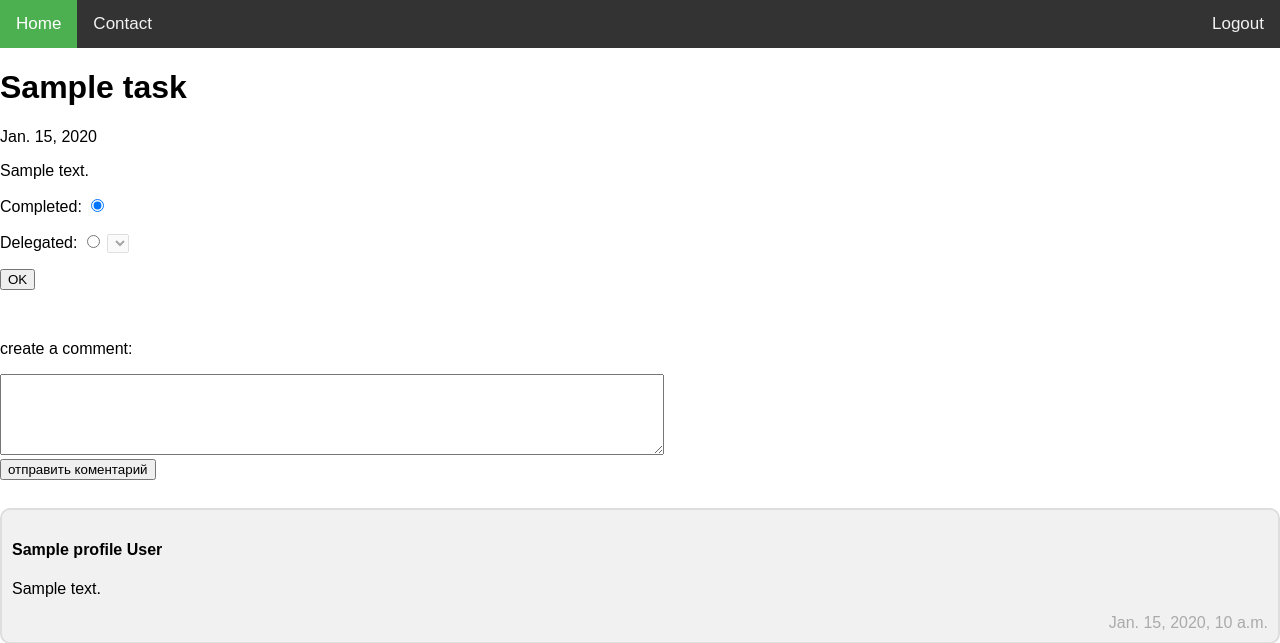
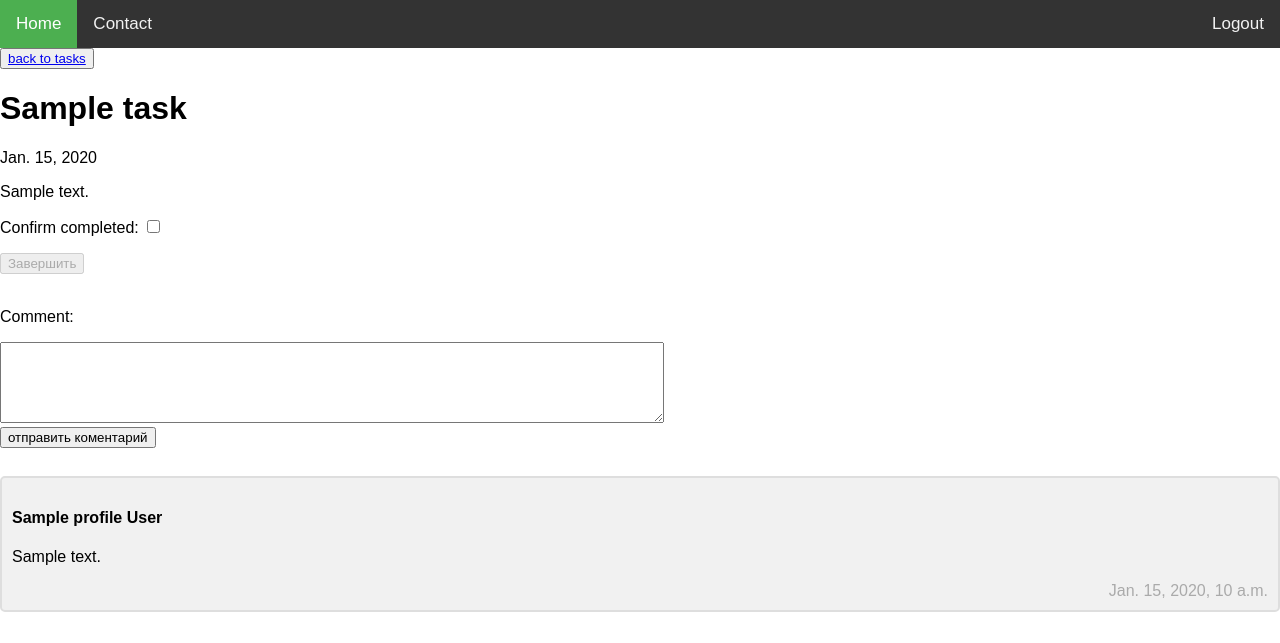
Before and after one commit to grosslord2017/CRM, a Django app: page /supervising_tasks/1/ in a window 1280 px wide. Shown: the top 643 px of the page. Run offline with Django 3.2, Linux system fonts and the light colour scheme; a user stored in the database is signed in; tables that the repository leaves empty hold one stand-in row (values such as "Sample post"); lists and menus that the app fills with data are empty; parts of the project's set-up code (start-up, migrations or seed data) failed here and were passed over.

Commit message:
refacrtoring about editform and ad button back in form inside

```diff
--- a/crm/models.py
+++ b/crm/models.py
@@ -19,9 +19,7 @@ class Profile(models.Model):
     surname = models.CharField(max_length=100, default='')
     patronymic = models.CharField(max_length=50, default='')
     telephone = models.CharField(max_length=20, default='')
-    # department = models.CharField(max_length=200, default='')
     department = models.ForeignKey(Group, on_delete=models.DO_NOTHING)
-    # position = models.CharField(max_length=200, default='')
     position = models.ForeignKey(Position, on_delete=models.DO_NOTHING)
 
 class Task(models.Model):
--- a/crm/templates/crm/home_crm.html
+++ b/crm/templates/crm/home_crm.html
@@ -41,7 +41,7 @@
             <div class="column left" style="background-color:#aaa;">
                 <h2>{{ profile.name }} {{ profile.surname }} {{ profile.patronymic }}</h2>
                 <p>
-                    <a href="{% url 'my_task' %}">Задачи поставленные мне</a>
+                    <a href="{% url 'my_tasks' %}">Задачи поставленные мне</a>
                 </p>
                 <p>
                     <a href="{% url 'supervising_tasks' %}">Мной поставленные задачи</a>
@@ -59,7 +59,7 @@
                 {% endif %}
             </div>
             <div class="column right" style="background-color:#bbb;">
-                <p>Список поставленных задач</p>
+                <p>Срочные задачи:</p>
                 {% for hot_task in user_hot_task %}
                     <div class="hot">
                         <p><strong>{{ hot_task.subject }}</strong></p>
--- a/crm/templates/crm/my_task_inside.html
+++ b/crm/templates/crm/my_task_inside.html
@@ -37,10 +37,12 @@
 
 
 {% block body %}
+<!--    button return back-->
+    <button><a href="{% url 'my_tasks' %}">back to my tasks</a></button>
+
     <h1>{{ task.subject }}</h1>
     <div>
         <p>{{ task.final_date }}</p>
-<!--        <p><pre>{{ task.description }}</pre></p>-->
         <p>{{ task.description|linebreaks }}</p>
     </div>
 
--- a/crm/templates/crm/my_task.html
+++ b/crm/templates/crm/my_tasks.html
@@ -41,6 +41,7 @@
                 <th>Тема</th>
                 <th>Постановщик</th>
                 <th>Статус выполнения</th>
+                <th>Финальная дата</th>
             </tr>
 
             {% for task in tasks %}
@@ -55,6 +56,7 @@
                     {% else %}
                         <th class="not_completed">NOT Completed</th>
                     {% endif %}
+                    <th>{{ task.final_date }}</th>
                 </tr>
             {% endfor %}
 
--- a/crm/templates/crm/registration.html
+++ b/crm/templates/crm/registration.html
@@ -94,7 +94,7 @@
                         {% if f.name == 'department' %}
 
                             <label for="{{ f.name }}"><b>{{ f.name }}</b></label>
-                            <select id="department" name="{{ f.name }}">
+                            <select id="department" name="{{ f.name }}" required>
                                 <option value="0">Выберите отдел</option>
                                 {% for g in group %}
                                     <option value="{{ g.id }}">{{ g.name }}</option>
@@ -103,7 +103,7 @@
 
                         {% elif f.name == 'position' %}
                                 <label for="{{ f.name }}"><b>{{ f.name }}</b></label>
-                                <select id="position" name="{{ f.name }}">
+                                <select id="position" name="{{ f.name }}" required>
                                 </select>
 
                         {% elif f.name == 'password' %}
--- a/crm/templates/crm/supervising_task_inside.html
+++ b/crm/templates/crm/supervising_task_inside.html
@@ -55,6 +55,8 @@
 
 
 {% block body %}
+    <button><a href="{% url 'supervising_tasks' %}">back to tasks</a></button>
+
     <h1>{{ task.subject }}</h1>
     <div>
         <p>{{ task.final_date }}</p>
@@ -65,7 +67,7 @@
         <form method="POST">
         {% csrf_token %}
             <p>
-                Completed: <input type="checkbox" id="myCheck" name="status" onclick="Go()" >
+                Сonfirm сompleted: <input type="checkbox" id="myCheck" name="status" onclick="Go()" >
             </p>
             <input disabled name="complete" type="submit" value="Завершить">
         </form>
--- a/crm/urls.py
+++ b/crm/urls.py
@@ -9,7 +9,7 @@ urlpatterns = [
     path('registration/', views.user_registration, name='registration'),
     path('edit/', views.edit_profile, name='edit_profile'),
     path('task/', views.task_create, name='task_form'),
-    path('my_task/', views.my_task, name='my_task'),
+    path('my_task/', views.my_task, name='my_tasks'),
     path('my_task/<int:pk>/', views.my_task_inside, name='my_task_inside'),
     path('supervising_tasks/', views.supervising_tasks, name='supervising_tasks'),
     path('supervising_tasks/<int:pk>/', views.supervising_task_inside, name='supervising_task_inside'),
--- a/crm/views.py
+++ b/crm/views.py
@@ -16,7 +16,7 @@ def home_crm(request):
     try:
         profile_active_user = Profile.objects.get(user_id=request.user.id)
         user_hot_task = Task.objects.filter(executor_id=profile_active_user,
-                                            status_completed=False).order_by('final_date')[:3]
+                                            status_completed=False).order_by('final_date')[:5]
         return render(request, 'crm/home_crm.html', {'profile': profile_active_user,
                                                      'user_hot_task': user_hot_task})
     except:
@@ -93,6 +93,19 @@ def edit_profile(request):
             profile_form.save()
             messages.success(request, 'Profile updated successfully')
             return HttpResponseRedirect('/')
+        elif user_form.is_valid() and not profile_form.is_valid():
+            user_form.save()
+            if request.POST['department'] == '0':
+                profile = Profile.objects.get(user_id=request.user.id)
+                profile.name = request.POST['name']
+                profile.surname = request.POST['surname']
+                profile.patronymic = request.POST['patronymic']
+                profile.telephone = request.POST['telephone']
+                profile.department = profile.department
+                profile.position = profile.position
+                profile.save()
+                messages.success(request, 'Profile updated successfully')
+                return HttpResponseRedirect('/')
         else:
             messages.error(request, 'Error updating your profile')
     else:
@@ -108,7 +121,6 @@ def edit_profile(request):
 @login_required
 def task_create(request):
     profile = Profile.objects.filter(~Q(user_id=request.user.id))
-    print(profile)
     if request.method == 'POST':
         form = TaskCreateForm(request.POST)
         if form.is_valid():
@@ -134,7 +146,7 @@ def my_task(request):
 
     # подумать как вытащить дату завершения таска и прописать ее на странице my_task
 
-    return render(request, 'crm/my_task.html', {'tasks': tasks})
+    return render(request, 'crm/my_tasks.html', {'tasks': tasks})
 
 @login_required
 def my_task_inside(request, pk):
@@ -142,35 +154,21 @@ def my_task_inside(request, pk):
     comment_form = CommentCreateForm()
     profiles = Profile.objects.filter(~Q(user_id=request.user.id) & ~Q(id=task.task_manager.profile.id))
 
-    print(request.POST)
-
     if request.method =='POST':
         if request.POST.get('status', False):
             delegate = request.POST.get('profile', False)
             # block complete task
             if not delegate:
-                print('завершаем задачу')
-                task_manager = Profile.objects.get(id=task.executor_id)
                 task.status_completed = True
-                archive = ArchiveTask.objects.create(
-                    date_create=task.date_create,
-                    subject=task.subject,
-                    task_manager=task.task_manager.profile.surname,
-                    executor=task_manager.surname,
-                    description=task.description
-                )
-                archive.save()
                 task.save()
-                return HttpResponseRedirect('/my_task/')
+                return HttpResponseRedirect('/my_tasks/')
             # block delegate task
             else:
-                print('переводим задачу')
                 task.executor_id = delegate
                 task.save()
-                return HttpResponseRedirect('/my_task/')
+                return HttpResponseRedirect('/my_tasks/')
 
         else:
-            print('тут')
             # block create comment
             comment_form = CommentCreateForm(request.POST)
             if comment_form.is_valid():
@@ -181,7 +179,7 @@ def my_task_inside(request, pk):
                     text=comment['text'],
                 )
                 create_comment.save()
-                return HttpResponseRedirect(f'/my_task/{pk}')
+                return HttpResponseRedirect(f'/my_tasks/{pk}')
 
     # filtered and output comments
     comments = Comment.objects.filter(task_fk_id=pk).order_by('date')[::-1]
@@ -201,7 +199,6 @@ def supervising_tasks(request):
 def supervising_task_inside(request, pk):
     task = Task.objects.get(id=pk)
     comment_form = CommentCreateForm()
-
     if request.method == 'POST':
         # block complete task
         # if check-box selected - task changed status_completed - True, else - do nothing.
@@ -221,6 +218,19 @@ def supervising_task_inside(request, pk):
         #     return HttpResponseRedirect('/my_task/')
 
         # block create comment
+        if request.POST.get('status', False):
+            task_manager = Profile.objects.get(id=task.executor_id)
+            archive = ArchiveTask.objects.create(
+                date_create=task.date_create,
+                subject=task.subject,
+                task_manager=task.task_manager.profile.surname,
+                executor=task_manager.surname,
+                description=task.description
+            )
+            archive.save()
+            task.delete()
+            return HttpResponseRedirect(f'/supervising_tasks/')
+
         comment_form = CommentCreateForm(request.POST)
         if comment_form.is_valid():
             comment = comment_form.cleaned_data
@@ -235,7 +245,7 @@ def supervising_task_inside(request, pk):
     # output comments
     comments = Comment.objects.filter(task_fk_id=pk).order_by('date')[::-1]
 
-    return render(request, 'crm/my_task_inside.html', {'task': task,
+    return render(request, 'crm/supervising_task_inside.html', {'task': task,
                                                        'comment_form': comment_form,
                                                        'comments': comments})
 
```
Also changed, not shown: crm/templates/crm/edit_profile.html (+4 -4 lines), crm/migrations/0002_alter_profile_department_alter_profile_position.py (added).
